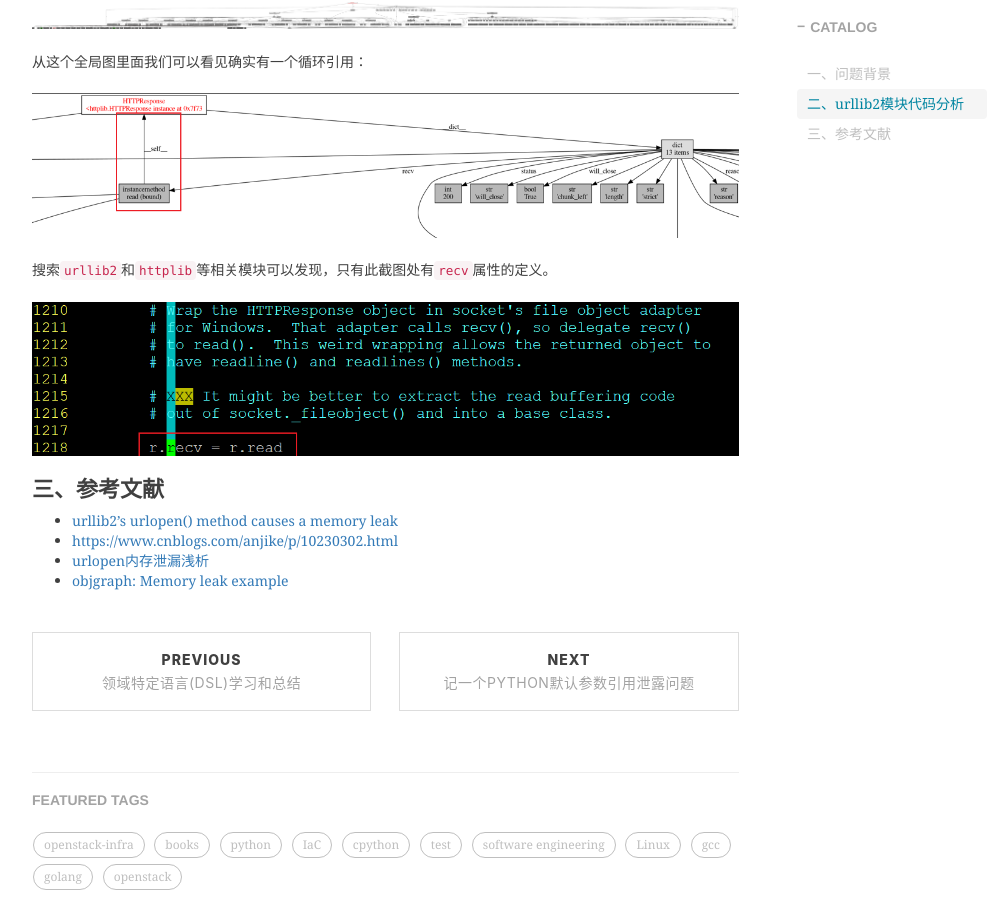
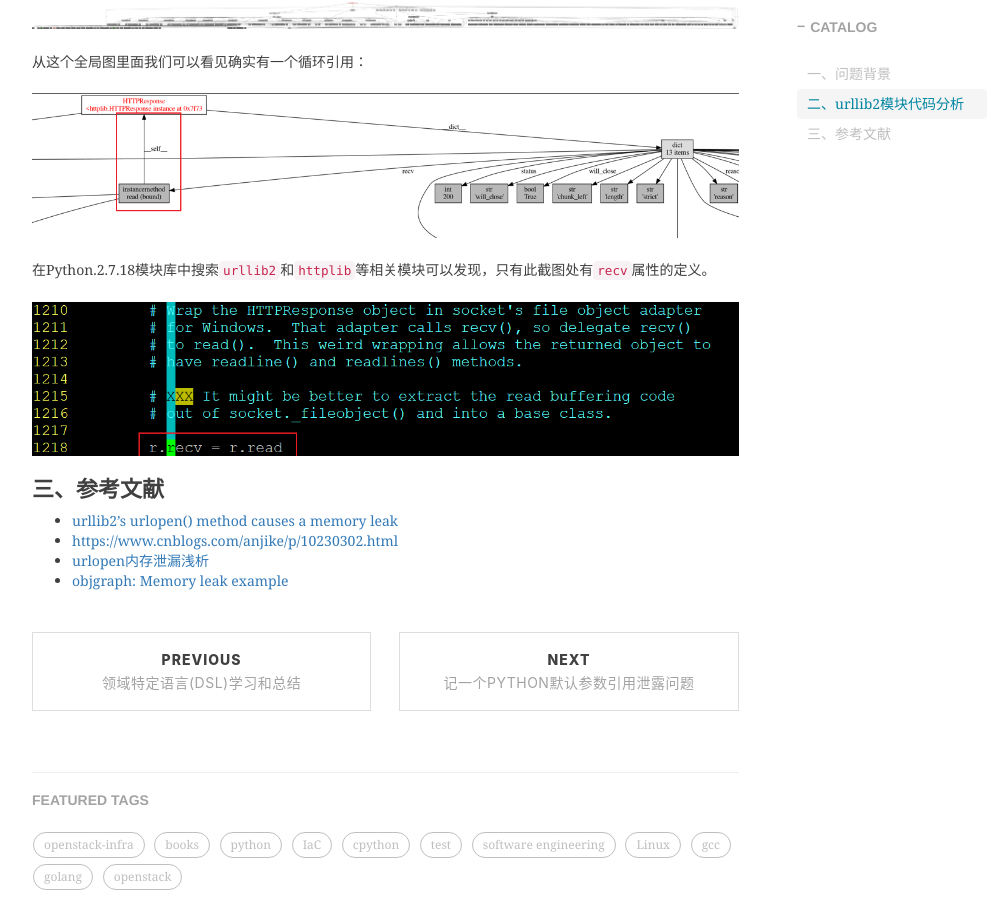
Before and after one commit to shihai1991/shihai1991.github.io, a Jekyll site: the page built from _posts/2023-02-23-urllib内存泄露问题分析.md, in a window 1280 px wide and 900 px high, scrolled down 2286 px. Shown: the whole window, without its empty margins (233-1228 px from the left). Built offline with Jekyll 4.4.1, drawn with Linux system fonts in a browser that asks for light colours; nearby versions of some CDN libraries; comment, search, counter and statistics services are not loaded.

Commit message:
Update 2023-02-23-urllib内存泄露问题分析.md

```diff
--- a/_posts/2023-02-23-urllib内存泄露问题分析.md
+++ b/_posts/2023-02-23-urllib内存泄露问题分析.md
@@ -95,7 +95,7 @@ After calling urlopen(), collecting the unreachable objects: 7
 ![]({{site.baseurl}}/img/2023/Q1/20230225-0x7f7393427820.png)
 从这个全局图里面我们可以看见确实有一个循环引用：
 ![]({{site.baseurl}}/img/2023/Q1/20230225-0x7f7393427820-2.png)
-搜索`urllib2`和`httplib`等相关模块可以发现，只有此截图处有`recv`属性的定义。
+在Python.2.7.18模块库中搜索`urllib2`和`httplib`等相关模块可以发现，只有此截图处有`recv`属性的定义。
 ![]({{site.baseurl}}/img/2023/Q1/20230225-recv.png)
 # 三、参考文献
 - [urllib2's urlopen() method causes a memory leak](https://github.com/python/cpython/issues/42012)
```
